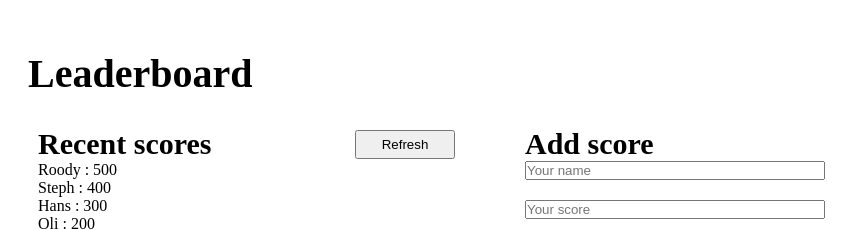
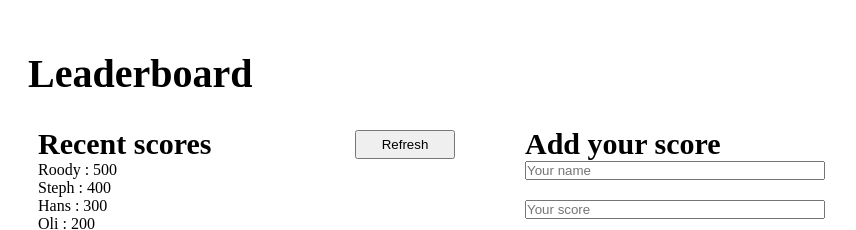
Before and after one commit to kensteph/leaderboard, a website built with webpack: page src/template.html in a window 1280 px wide. Shown: the top 230 px of the page, without its empty margins (150-1006 px from the left). Built offline with nearby package versions, Linux system fonts and the light colour scheme.

Commit message:
Change 'Add score' to 'Add your score' in template.html file.

```diff
--- a/src/template.html
+++ b/src/template.html
@@ -28,7 +28,7 @@
       </section>
       <section class="add_score_section">
         <article class="section__header">
-          <span class="title__section">Add score</span>
+          <span class="title__section">Add your score</span>
         </article>
 
         <form action="" id="form">
```
